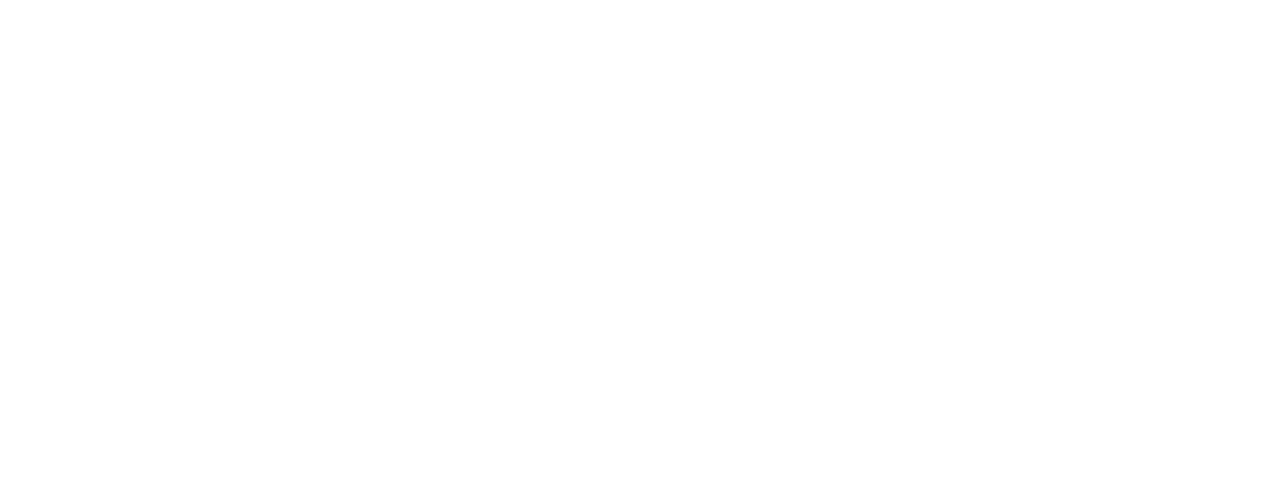
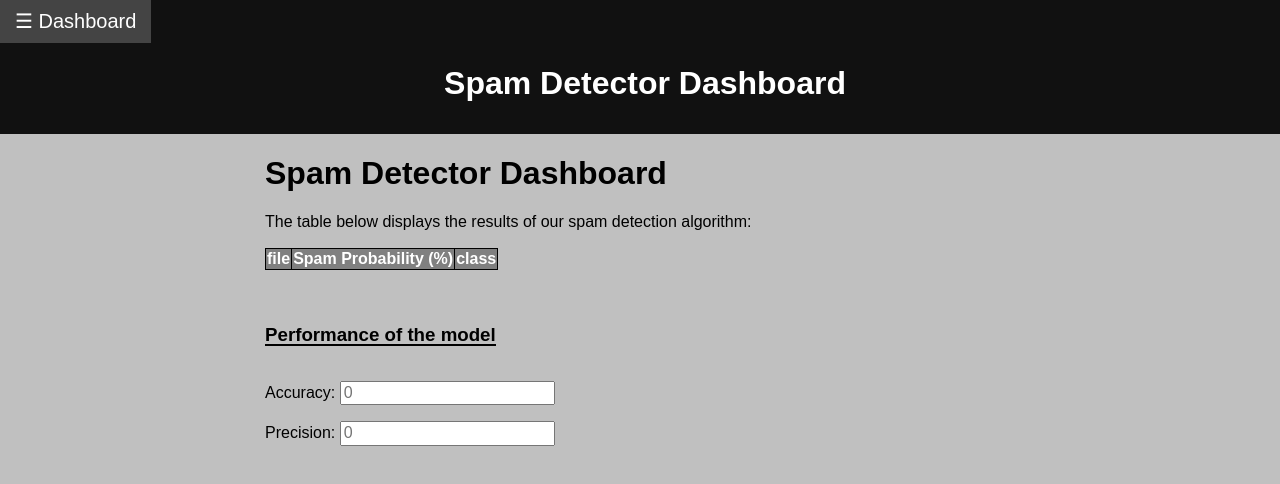
Before and after one commit to KeiranMacKay/Spam-Detector, a website built with Parcel: page SpamDetectorClient/index.html in a window 1280 px wide. Built offline with nearby package versions, Linux system fonts and the light colour scheme.

Commit message:
Dashboard page aka all of index.html & main.css, and some of main.js

```diff
--- a/SpamDetectorClient/css/main.css
+++ b/SpamDetectorClient/css/main.css
@@ -15,6 +15,7 @@ html {
   color: #222;
   font-size: 1em;
   line-height: 1.4;
+  font-family: sans-serif;
 }
 
 /*
@@ -80,9 +81,106 @@ textarea {
    Author's custom styles
    ========================================================================== */
 
+.header {
+  text-align: center;
+  color: white;
+  background: #111;
+  padding-top: 1px;
+  padding-bottom: 10px;
+  padding-left: 10px;
+}
+
+#header {
+  transition: margin-left .5s;
+}
+
+.main {
+  text-align: left;
+  color: black;
+  margin-left: 265px;
+}
+
+.sidebar {
+  height: 100%;
+  width: 0;
+  position: fixed;
+  z-index: 1;
+  top: 0;
+  left: 0;
+  background-color: #111;
+  overflow-x: hidden;
+  transition: 0.5s;
+  padding-top: 60px;
+}
+
+.sidebar a {
+  padding: 8px 8px 8px 32px;
+  text-decoration: none;
+  font-size: 25px;
+  color: #818181;
+  display: block;
+  transition: 0.3s;
+}
+
+.sidebar a:hover {
+  color: #f1f1f1;
+}
+
+.sidebar .closebtn {
+  position: absolute;
+  top: 0;
+  right: 25px;
+  font-size: 36px;
+  margin-left: 50px;
+}
+
+.openbtn {
+  font-size: 20px;
+  cursor: pointer;
+  background-color: #111;
+  color: white;
+  padding: 10px 15px;
+  border: none;
+}
+
+.openbtn:hover {
+  background-color: #444;
+}
+
+#button {
+  transition: margin-left .5s;
+}
+
+table, th, td {
+  margin-left: 265px;
+  border: 1px solid black;
+  border-collapse: collapse;
+}
+th, td {
+  color: white;
+  background-color: gray;
+}
+
+
+
+
+
+
+/* On smaller screens, where height is less than 450px, change the style of the sidenav (less padding and a smaller font size) */
+@media screen and (max-height: 450px) {
+  .sidebar {padding-top: 15px;}
+  .sidebar a {font-size: 18px;}
+}
+
 /* ==========================================================================
    Helper classes
    ========================================================================== */
+
+.underline {
+  border-bottom: 2px solid currentColor;
+  display: inline-block;
+  line-height: 1;
+}
 
 /*
  * Hide visually and from screen readers
--- a/SpamDetectorClient/index.html
+++ b/SpamDetectorClient/index.html
@@ -1,5 +1,5 @@
 <!doctype html>
-<html class="no-js" lang="">
+<html class="no-js" lang="en">
 
 <head>
   <meta charset="utf-8">
@@ -22,17 +22,73 @@
   <meta name="theme-color" content="#fafafa">
 </head>
 
-<body>
+<body style="background-color:silver;">
 
   <!-- Add your site or application content here -->
+  <script src="js/vendor/modernizr-3.11.2.min.js"></script>
+  <script src="js/plugins.js"></script>
+  <script src="js/main.js"></script>
+
+
+
+  <div id="side panel" class="sidebar">
+    <a href="javascript:void(0)" class="closebtn" onclick="closeNav()">×</a>
+    <a href="#">Dashboard</a>
+    <a href="#">About</a>
+  </div>
+
+  <div id="button" style="background-color: #111">
+    <button class="openbtn" onclick="openNav()">☰ Dashboard</button>
+  </div>
+
+  <div id="header" class="header">
+    <h1>Spam Detector Dashboard</h1>
+  </div>
+
+  <div id="main" class="main">
+    <h1>Spam Detector Dashboard</h1>
+    <p>The table below displays the results of our spam detection algorithm:</p>
+  </div>
+
+  <div id="table" style="overflow: auto;">
+    <table id="chart">
+      <thead></thead>
+      <tbody>
+      <tr>
+        <th>file</th>
+        <th>Spam Probability (%)</th>
+        <th>class</th>
+      </tr>
+      </tbody>
+    </table>
+  </div>
+
+  <div id="performance" class="main" >
+    <br>
+    <br>
+    <h3 class="underline"> Performance of the model</h3>
+
+    <form>
+      <p>Accuracy:
+      <input type="text" id="accuracy" name="accuracy" placeholder="0">
+      </p>
+      <p>Precision:
+        <input type="text" id="precision" name="precision" placeholder="0">
+      </p>
+
+    </form>
+
+  </div>
 
 
 
 
 
-  <script src="js/vendor/modernizr-3.11.2.min.js"></script>
-  <script src="js/plugins.js"></script>
-  <script src="js/main.js"></script>
+
+
+
+
+
 
   <!-- Google Analytics: change UA-XXXXX-Y to be your site's ID. -->
   <script>
--- a/SpamDetectorClient/js/main.js
+++ b/SpamDetectorClient/js/main.js
@@ -1 +1,12 @@
 // TODO: onload function should retrieve the data needed to populate the UI
+function openNav() {
+  document.getElementById("side panel").style.width = "250px";
+  document.getElementById("button").style.marginLeft = "250px";
+  //document.getElementById("header").style.marginLeft = "250px";
+}
+
+function closeNav() {
+  document.getElementById("side panel").style.width = "0";
+  document.getElementById("button").style.marginLeft= "0";
+  //document.getElementById("header").style.marginLeft= "0";
+}
```
